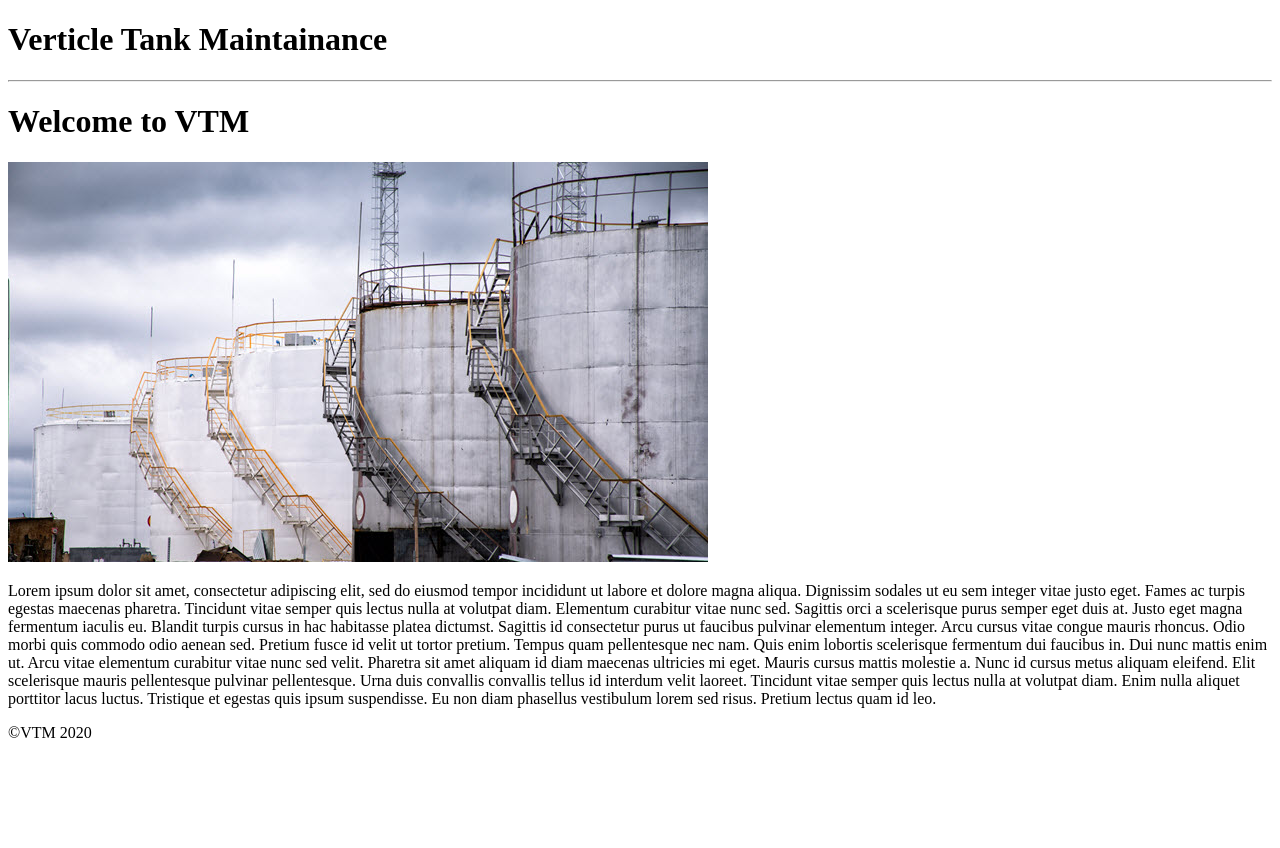
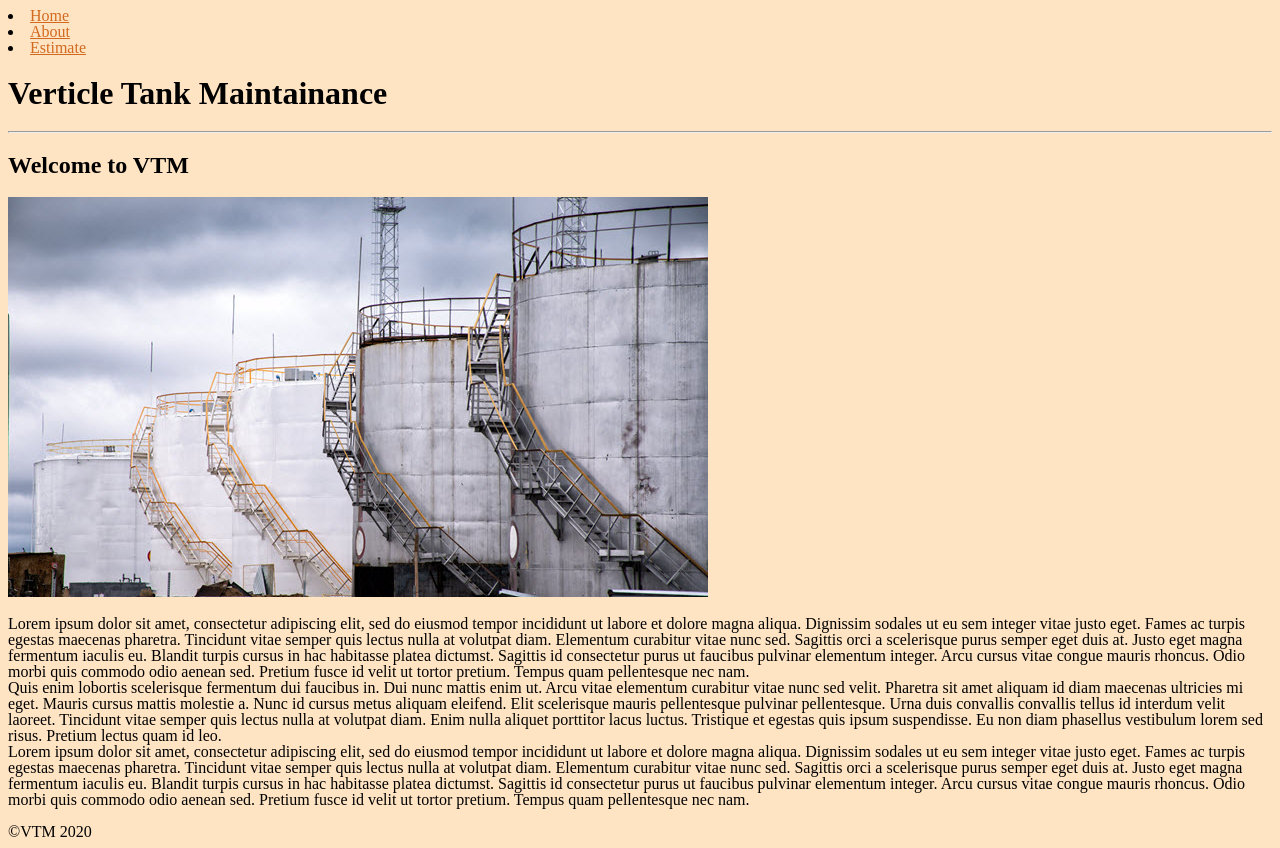
Before and after one commit to Reno0718/vtm_site, a Flask app: page / in a window 1280 px wide. Before the commit the page ends 738 px from the top, so only its background shows below. Run offline with Flask 2, Linux system fonts and the light colour scheme.

Commit message:
estimation and styling commit

```diff
--- a/app.py
+++ b/app.py
@@ -1,19 +1,39 @@
 from flask import Flask
-from flask import render_template
+from flask import Flask, request, render_template, redirect, url_for
 
 app = Flask(__name__)
 
 @app.route('/')
 def index():
-    return render_template('index.html', pageTitle='Flask Server Home Page')
+    return render_template('index.html', pageTitle='Verticle Tank Maintainance')
 
 @app.route('/about')
 def about():
-    return render_template('about.html', pageTitle='About Mike')
+    return render_template('about.html', pageTitle='Verticle Tank Maintainance')
 
-@app.route('/estimate')
+@app.route('/estimate', methods = ['GET','POST'])
 def estimate():
-    return render_template('estimate.html', pageTitle='About Mike')
+    if request.method == 'POST':
+        form = request.form
+        radius = float(form['Radius'])
+        height = float(form['Height'])
+        print(radius)
+        print(height)
+
+        pi = 3.14
+        tank_top = pi * radius**2
+        area_side = 2 * (pi * (radius * height))
+        total_area = tank_top + area_side
+        square_feet = total_area/144
+        material = square_feet * 25
+        labor = square_feet * 15
+        quote = labor + material
+
+
+        return render_template('estimate.html', pageTitle='Verticle Tank Maintainance', estimate = quote)
+    return render_template('estimate.html', pageTitle='Verticle Tank Maintainance')
+
+
 
 
 if __name__ == '__main__':
--- a/static/css/stylesheet.css
+++ b/static/css/stylesheet.css
@@ -1,3 +1,22 @@
+html {
+  margin: 0;
+  padding: 0;
+  font-size: 100%;
+  line-height: 1;
+}
+
+body {
+  background-color: bisque;
+}
+
+a:link {
+  color: chocolate;
+}
+
+a:visited {
+  color: purple;
+}
+
 label {
   float: left;
   text-align: right;
--- a/templates/base.html
+++ b/templates/base.html
@@ -1,18 +1,24 @@
 <!DOCTYPE html>
 <html lang="en">
-
   <head>
-    <meta charset="utf-8">
+    <meta charset="utf-8" />
     <title>{{ pageTitle }}</title>
-	<link rel="stylesheet" type="text/css" href="{{ url_for('static', filename='css/stylesheet.css') }}">
-</head>
+    <link
+      rel="stylesheet"
+      type="text/css"
+      href="{{ url_for('static', filename='css/stylesheet.css') }}"
+    />
+  </head>
 
   <body>
+    <nav>
+      <u1>
+        <li><a class="active" href="./">Home</a></li>
+        <li><a href="./about">About</a></li>
+        <li><a href="./estimate">Estimate</a></li>
+      </u1>
+    </nav>
 
-      {% block body %}
-
-	  {% endblock %}
-
- </body>
-
+    {% block body %} {% endblock %}
+  </body>
 </html>
--- a/templates/estimate.html
+++ b/templates/estimate.html
@@ -12,6 +12,7 @@
   <input type="number" id="Height" name="Height" />
   <br /><br />
   <input type="submit" id="submit" value="Submit" />
+  <input type="reset" value="Clear" />
 </form>
 
-{% endblock %}
+{% if estimate %} The estimate is about ${{estimate}} {% endif %} {% endblock %}
--- a/templates/index.html
+++ b/templates/index.html
@@ -2,7 +2,7 @@
 
 <h1>Verticle Tank Maintainance</h1>
 <hr />
-<h1>Welcome to VTM</h1>
+<h2>Welcome to VTM</h2>
 
 <img
   src="{{ url_for('static', filename='images/above_ground_vertical_tanks.jpg') }}"
@@ -18,15 +18,26 @@
   dictumst. Sagittis id consectetur purus ut faucibus pulvinar elementum
   integer. Arcu cursus vitae congue mauris rhoncus. Odio morbi quis commodo odio
   aenean sed. Pretium fusce id velit ut tortor pretium. Tempus quam pellentesque
-  nec nam. Quis enim lobortis scelerisque fermentum dui faucibus in. Dui nunc
-  mattis enim ut. Arcu vitae elementum curabitur vitae nunc sed velit. Pharetra
-  sit amet aliquam id diam maecenas ultricies mi eget. Mauris cursus mattis
-  molestie a. Nunc id cursus metus aliquam eleifend. Elit scelerisque mauris
-  pellentesque pulvinar pellentesque. Urna duis convallis convallis tellus id
-  interdum velit laoreet. Tincidunt vitae semper quis lectus nulla at volutpat
-  diam. Enim nulla aliquet porttitor lacus luctus. Tristique et egestas quis
-  ipsum suspendisse. Eu non diam phasellus vestibulum lorem sed risus. Pretium
-  lectus quam id leo.
+  nec nam.<br />
+  Quis enim lobortis scelerisque fermentum dui faucibus in. Dui nunc mattis enim
+  ut. Arcu vitae elementum curabitur vitae nunc sed velit. Pharetra sit amet
+  aliquam id diam maecenas ultricies mi eget. Mauris cursus mattis molestie a.
+  Nunc id cursus metus aliquam eleifend. Elit scelerisque mauris pellentesque
+  pulvinar pellentesque. Urna duis convallis convallis tellus id interdum velit
+  laoreet. Tincidunt vitae semper quis lectus nulla at volutpat diam. Enim nulla
+  aliquet porttitor lacus luctus. Tristique et egestas quis ipsum suspendisse.
+  Eu non diam phasellus vestibulum lorem sed risus. Pretium lectus quam id
+  leo.<br />
+  Lorem ipsum dolor sit amet, consectetur adipiscing elit, sed do eiusmod tempor
+  incididunt ut labore et dolore magna aliqua. Dignissim sodales ut eu sem
+  integer vitae justo eget. Fames ac turpis egestas maecenas pharetra. Tincidunt
+  vitae semper quis lectus nulla at volutpat diam. Elementum curabitur vitae
+  nunc sed. Sagittis orci a scelerisque purus semper eget duis at. Justo eget
+  magna fermentum iaculis eu. Blandit turpis cursus in hac habitasse platea
+  dictumst. Sagittis id consectetur purus ut faucibus pulvinar elementum
+  integer. Arcu cursus vitae congue mauris rhoncus. Odio morbi quis commodo odio
+  aenean sed. Pretium fusce id velit ut tortor pretium. Tempus quam pellentesque
+  nec nam.
 </p>
 
 <footer>&copy;VTM 2020</footer>
```
